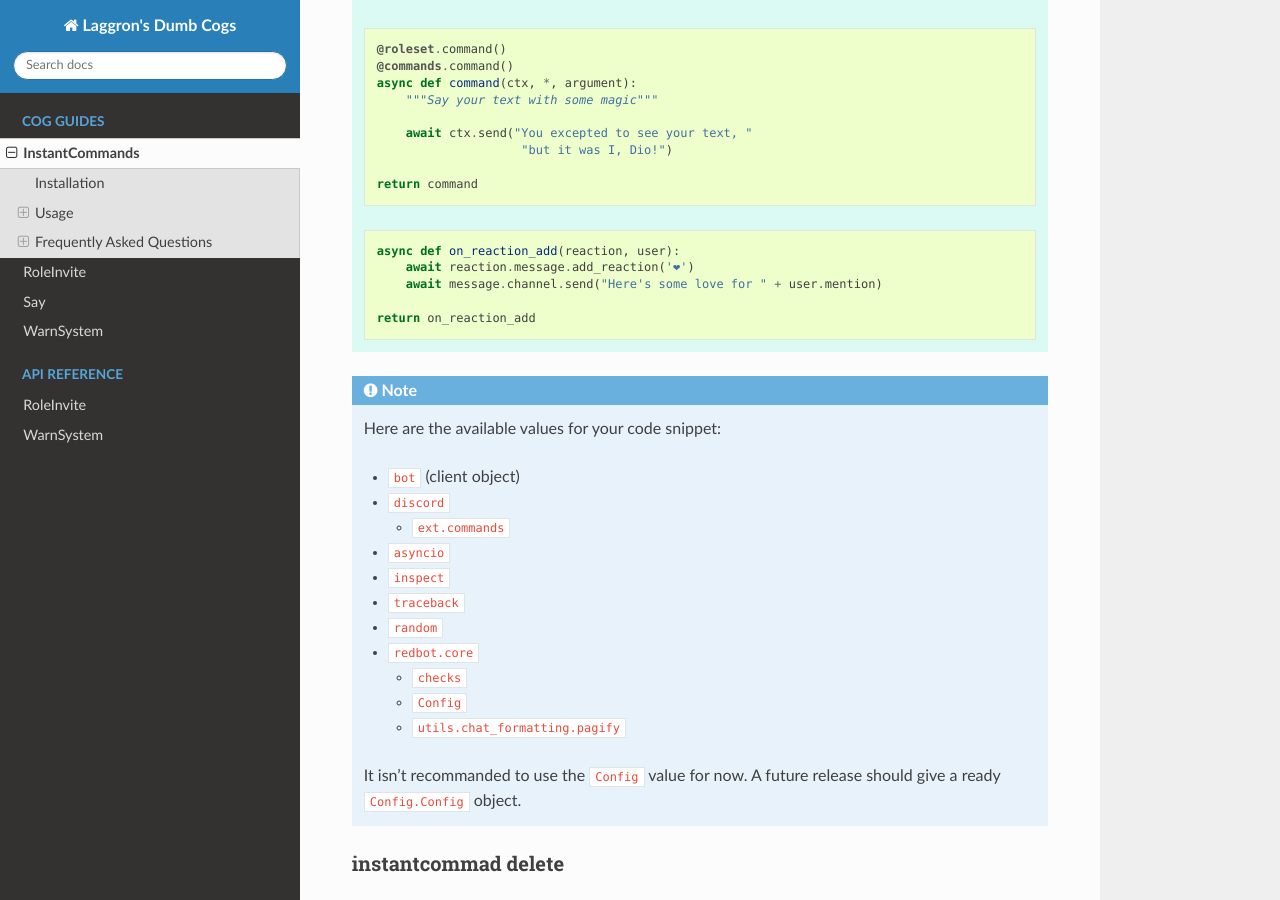
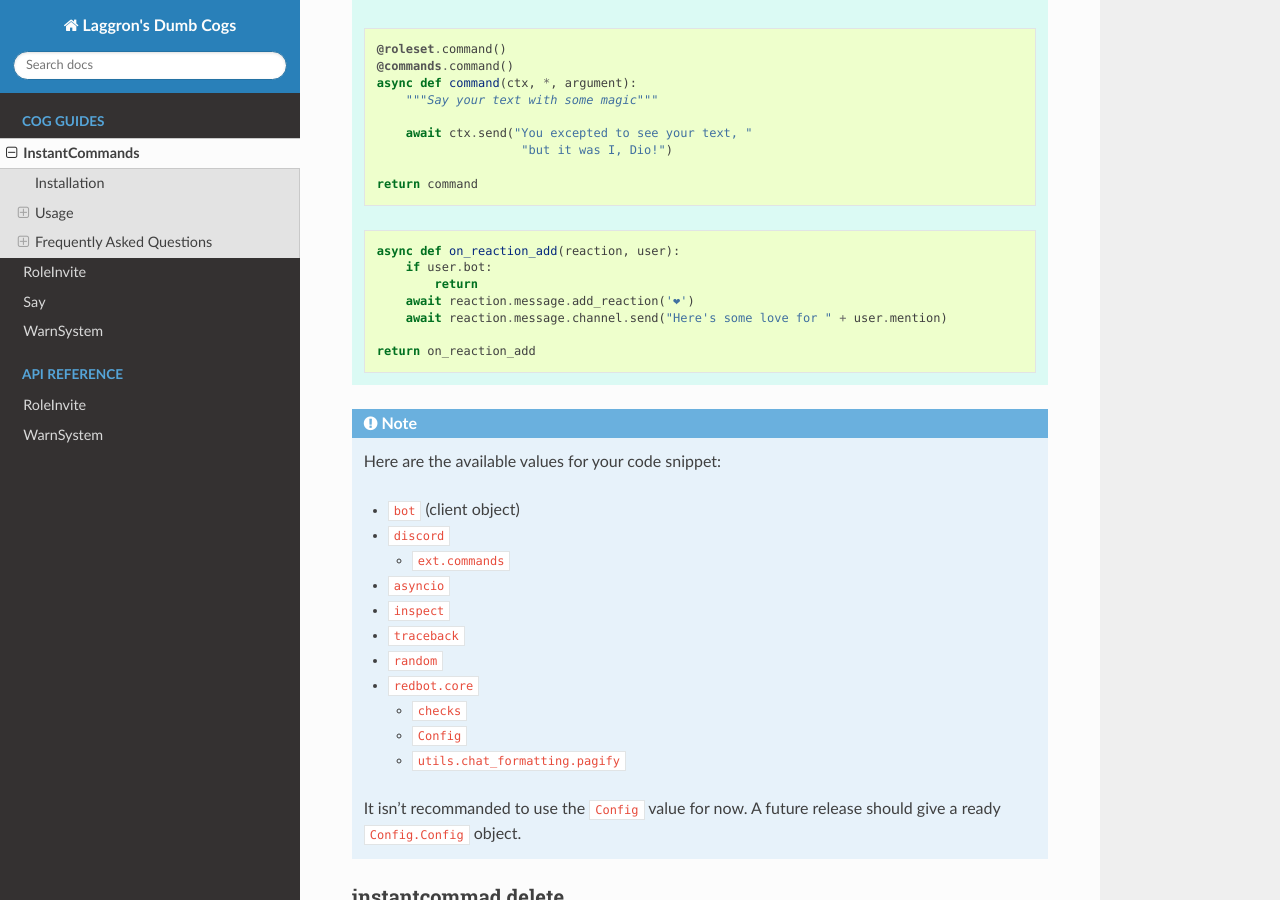
Before and after one commit to laggron42/Laggrons-Dumb-Cogs, a Sphinx documentation site: the page built from docs/instantcommands.rst, in a window 1280 px wide and 900 px high, scrolled down 2465 px. Built offline with Sphinx 7.4.7 and the Read the Docs theme 2.0.0, drawn with Linux system fonts in a browser that asks for light colours.

Commit message:
[InstantCommands docs] Fix the listener example

```diff
--- a/docs/instantcommands.rst
+++ b/docs/instantcommands.rst
@@ -94,8 +94,10 @@ It can be a command (you will need to add the ``commands`` decorator) or a liste
     .. code-block:: python
 
         async def on_reaction_add(reaction, user):
+            if user.bot:
+                return
             await reaction.message.add_reaction('❤')
-            await message.channel.send("Here's some love for " + user.mention)
+            await reaction.message.channel.send("Here's some love for " + user.mention)
 
         return on_reaction_add
 
```
